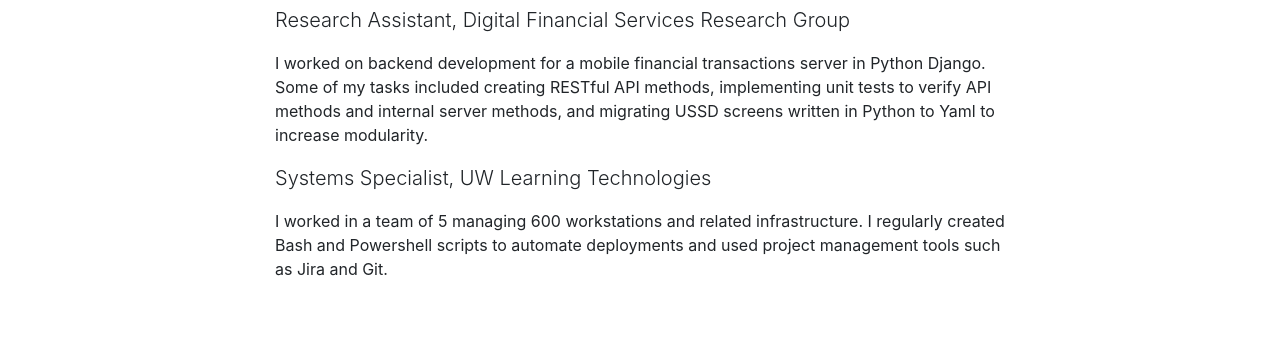
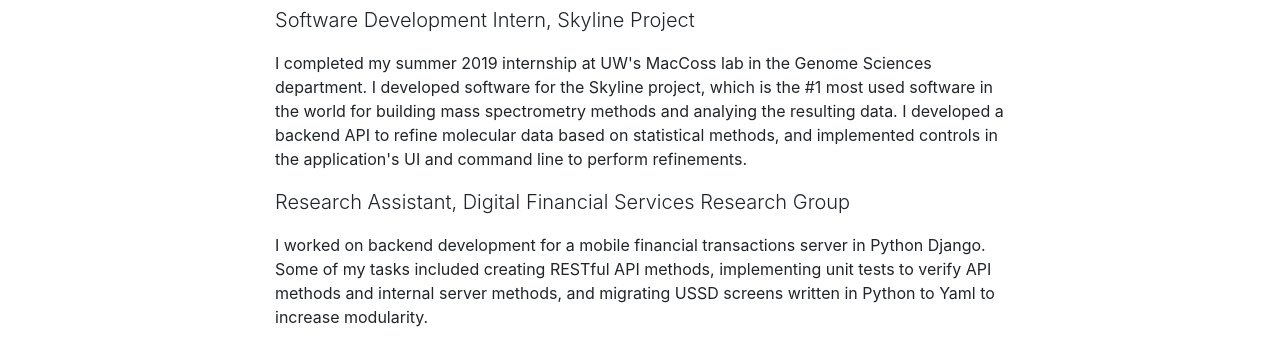
Before and after one commit to pvvemul/pvvemul.github.io, a website with bundled scripts: page index.html in a window 1280 px wide. Shown: the part 726-1068 px from the top of the page. Built offline with nearby package versions, Linux system fonts and the light colour scheme.

Commit message:
updated resume

```diff
--- a/index.html
+++ b/index.html
@@ -68,6 +68,13 @@
       <div class="row">
         <div class="col-lg-8 mx-auto">
           <h2>My Experience</h2>
+          <p class="lead" class="">Software Development Intern, Skyline Project</p>
+          <p>
+            I completed my summer 2019 internship at UW's MacCoss lab in the Genome Sciences department. I developed software for
+            the Skyline project, which is the #1 most used software in the world for building mass spectrometry methods and analying
+            the resulting data. I developed a backend API to refine molecular data based on statistical methods, and implemented controls in the
+            application's UI and command line to perform refinements.
+          </p>
           <p class="lead" class="">Research Assistant, Digital Financial Services Research Group</p>
           <p>
             I worked on backend development for a mobile financial transactions server in Python Django. Some of my tasks included
```
Also changed, not shown: 1 other file.
